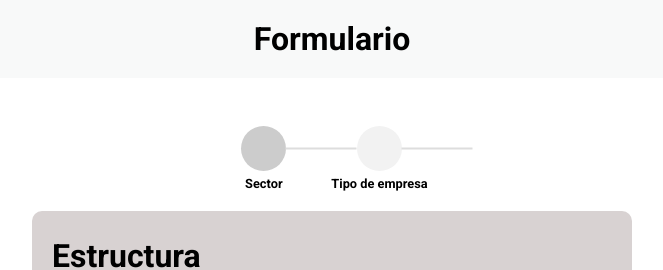
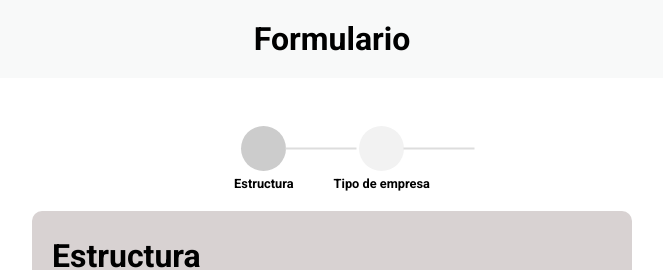
Before and after one commit to victorgonzalezz/pure-mic, a React (Vite) app: page / in a window 1280 px wide. Shown: the top 270 px of the page, without its empty margins (308-971 px from the left). Built offline with nearby package versions, Linux system fonts and the light colour scheme.

Commit message:
'Sector' => 'Estructura'
File name now is 'Estructura'

```diff
--- a/src/components/Sector/Sector.jsx
+++ b/src/components/Estructura/Estructura.jsx
@@ -1,6 +1,6 @@
 import './styles.css'
 
-export function Sector() {
+export function Estructura() {
   return (
     <>
       <header className="header">
--- a/src/components/MainTab/MainTab.jsx
+++ b/src/components/MainTab/MainTab.jsx
@@ -1,5 +1,5 @@
 import { useState } from "react";
-import { Sector } from "../Sector/Sector";
+import { Estructura } from "../Estructura/Estructura";
 import { TipoDeEmpresa } from "../TipoDeEmpresa/TipoDeEmpresa";
 
 import './styles.css'
@@ -13,9 +13,9 @@ export function MainTab() {
 
   const tabs = [
     {
-      label: 'Sector',
+      label: 'Estructura',
       id: 1,
-      component: <Sector />,
+      component: <Estructura />,
     },
     {
       label: 'Tipo de empresa',
```
Also changed, not shown: src/components/Estructura/styles.css (renamed from src/components/Sector/styles.css).
